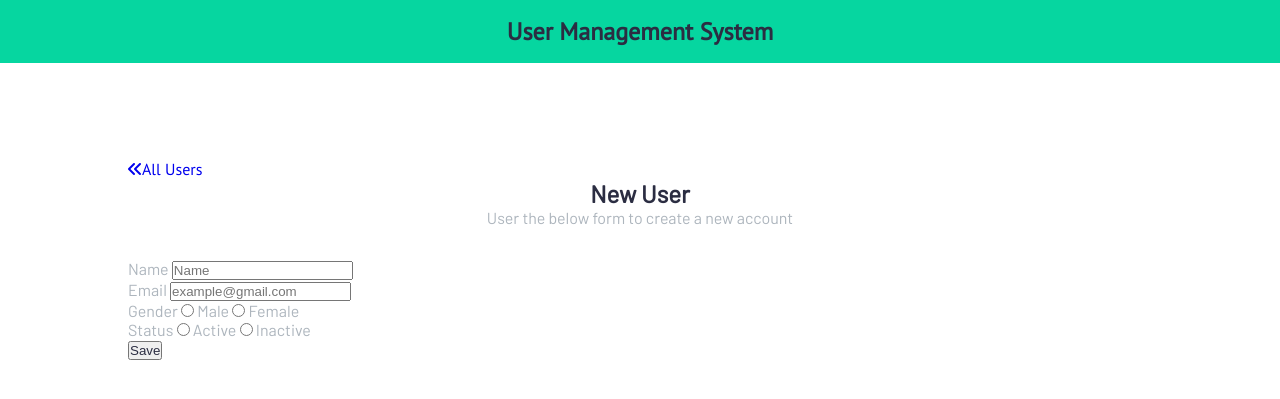
After one commit to BBlack-Hun/nodeBoard, a Node server app: template views/add_user.html in a window 1280 px wide. The commit adds this page. Shown: the top 399 px of the page. Run offline with Node 20, Linux system fonts and the light colour scheme; the template is opened without the code that fills it, so the values that code supplies are empty; some libraries are stand-ins or nearby versions.

Commit message:
table&form

```diff
--- a/assets/css/style.css
+++ b/assets/css/style.css
@@ -117,3 +117,30 @@ table {
   background-color: var(--dark);
   border-color: #32383e;
 }
+
+@media only screen and (max-width: 1024px) {
+  table,
+  thead,
+  tbody,
+  th,
+  td,
+  tr {
+    display: block;
+  }
+
+  thead tr {
+    position: absolute;
+    top: -9999px;
+    left: -9999px;
+  }
+
+  tr {
+    border: 1px solid var(--border);
+  }
+
+  td {
+    border: none;
+    border-bottom: 1px solid var(--border);
+    position: relative;
+  }
+}
--- /dev/null
+++ b/views/add_user.html
@@ -0,0 +1,86 @@
+<!DOCTYPE html>
+<html lang="ko">
+<head>
+    <meta charset="UTF-8">
+    <meta http-equiv="X-UA-Compatible" content="IE=edge">
+    <meta name="viewport" content="width=device-width, initial-scale=1.0">
+    <title>CURD Application</title>
+
+    <link rel="stylesheet" href="https://cdnjs.cloudflare.com/ajax/libs/font-awesome/6.0.0-beta2/css/all.min.css" integrity="sha512-YWzhKL2whUzgiheMoBFwW8CKV4qpHQAEuvilg9FAn5VJUDwKZZxkJNuGM4XkWuk94WCrrwslk8yWNGmY1EduTA==" crossorigin="anonymous" referrerpolicy="no-referrer" />
+    <link rel="stylesheet" href="../assets/css/style.css">
+</head>
+<body>
+
+
+    <!--Header-->
+        <header id="header">
+            <nav>
+                <div class="container">
+                    <div class="text-center">
+                        <a href="/" class="nav-brand text-dark">User Management System</a>
+                    </div>
+                </div>
+            </nav>
+        </header>
+    <!--/Header-->
+
+    <!-- Main Site -->
+        <main id="site-main">
+            <div class="container">
+                <div class="box-nav d-flex justify-between">
+                    <div class="filter">
+                        <a href="/"><i class="fas fa-angle-double-left"></i>All Users</a>
+                    </div>
+                </div>
+                <div class="from-title text-center">
+                    <h2 class="text-dark">New User</h2>
+                    <span class="text-light">User the below form to create a new account</span>
+                </div>
+
+                <!-- form handling -->
+                <form methods="POST" id="update_user">
+                    <div class="new_user">
+                        <div class="form_group">
+                            <label for="name" class="text-light">Name</label>
+                            <input type="hidden" name="id" value="">
+                            <input type="text" name="name" value="" placeholder="Name">
+                        </div>
+                        <div class="form_group">
+                            <label for="email" class="text-light">Email</label>
+                            <input type="text" name="email" value="" placeholder="example@gmail.com">
+                        </div>
+                        <div class="form_group">
+                            <label for="gender" class="text-light">Gender</label>
+                            <div class="radio inline">
+                                <input type="radio" name="gender" value="Male">
+                                <label for="gender" class="text-light">Male</label>
+                            </div>
+                            <div class="radio inline">
+                                <input type="radio" name="gender" value="Female">
+                                <label for="gender" class="text-light">Female</label>
+                            </div>
+                        </div>
+
+                        <div class="form_group">
+                            <label for="status" class="text-light">Status</label>
+                            <div class="radio inline">
+                                <input type="radio" name="status" value="Active">
+                                <label for="status" class="text-light">Active</label>
+                            </div>
+                            <div class="radio inline">
+                                <input type="radio" name="status" value="Inactive">
+                                <label for="status" class="text-light">Inactive</label>
+                            </div>
+
+                            <div class="from-group">
+                                <button type="submit" class="btn text-dark update">Save</button>
+                            </div>
+                        </div>
+                    </div>
+                </form>
+            </div>
+        </main>
+
+    <!-- /Main Site -->
+</body>
+</html>
```
